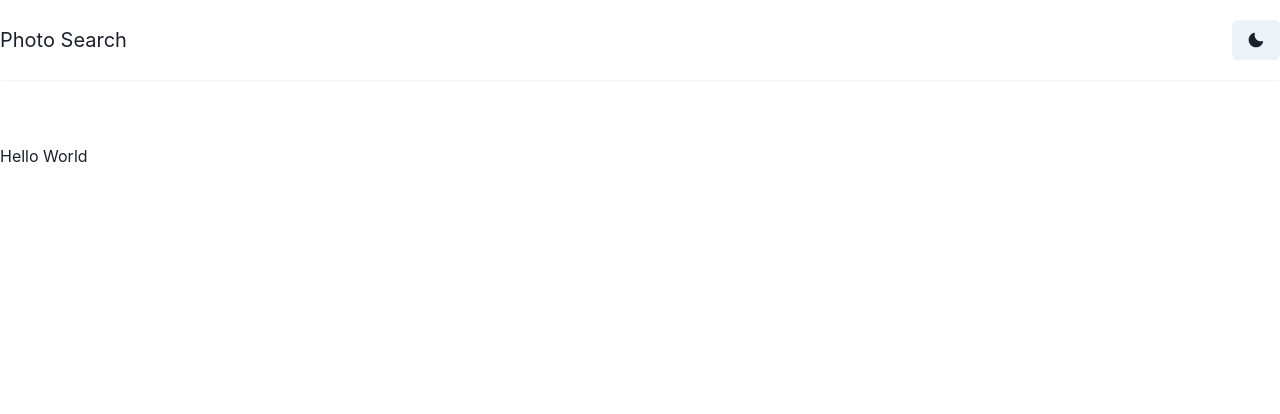
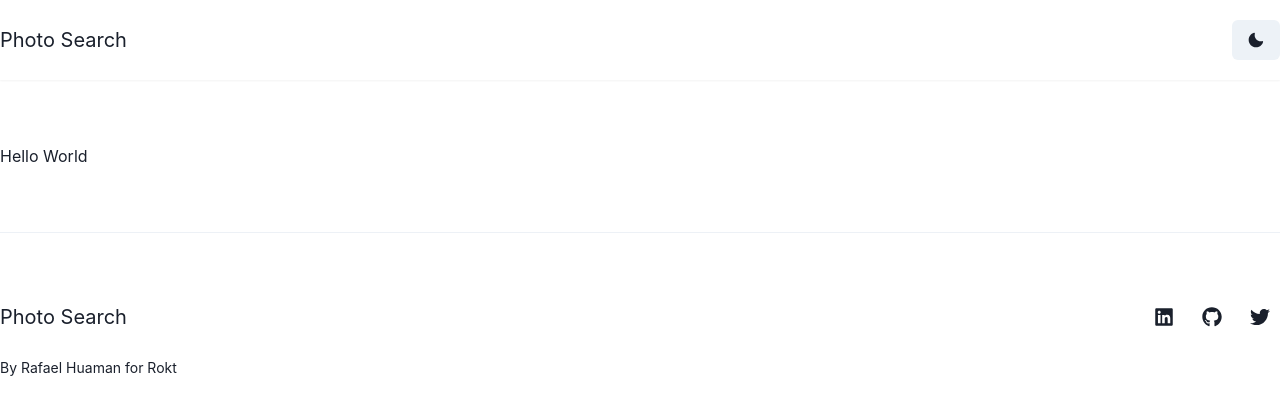
Before and after one commit to rafahuaman/photo-search, a Next.js app: page / in a window 1280 px wide. Shown: the top 414 px of the page. Built offline with nearby package versions, Linux system fonts and the light colour scheme.

Commit message:
Add a footer

```diff
--- a/package.json
+++ b/package.json
@@ -53,6 +53,7 @@
     "prettier": "^2.8.4",
     "react": "18.2.0",
     "react-dom": "18.2.0",
+    "react-icons": "^4.7.1",
     "start-server-and-test": "^1.15.4",
     "typescript": "4.9.5",
     "yarn": "^1.22.19"
--- /dev/null
+++ b/src/components/layout/Footer.tsx
@@ -0,0 +1,48 @@
+import {
+  ButtonGroup,
+  Divider,
+  IconButton,
+  Stack,
+  Text,
+} from "@chakra-ui/react";
+import { FaGithub, FaLinkedin, FaTwitter } from "react-icons/fa";
+import Container from "./Container";
+
+export default function Footer() {
+  return (
+    <>
+      <Divider />
+
+      <Container as="footer" role="contentinfo" py={{ base: "12", md: "16" }}>
+        <Stack spacing={{ base: "4", md: "5" }}>
+          <Stack justify="space-between" direction="row" align="center">
+            <Text fontSize="xl">Photo Search</Text>
+            <ButtonGroup variant="ghost">
+              <IconButton
+                as="a"
+                href="https://www.linkedin.com/in/rafahuaman/"
+                aria-label="LinkedIn"
+                icon={<FaLinkedin fontSize="1.25rem" />}
+              />
+              <IconButton
+                as="a"
+                href="https://github.com/rafahuaman"
+                aria-label="GitHub"
+                icon={<FaGithub fontSize="1.25rem" />}
+              />
+              <IconButton
+                as="a"
+                href="https://twitter.com/rhuaman"
+                aria-label="Twitter"
+                icon={<FaTwitter fontSize="1.25rem" />}
+              />
+            </ButtonGroup>
+          </Stack>
+          <Text fontSize="sm" color="subtle">
+            By Rafael Huaman for Rokt
+          </Text>
+        </Stack>
+      </Container>
+    </>
+  );
+}
--- a/src/components/layout/Layout.tsx
+++ b/src/components/layout/Layout.tsx
@@ -1,22 +1,15 @@
 import { Flex } from "@chakra-ui/react";
 import { ReactNode } from "react";
-import Container from "./Container";
-
+import Footer from "./Footer";
+import Main from "./Main";
 import NavBar from "./NavBar";
-
-function Main({ children }: { children: ReactNode }) {
-  return (
-    <Flex as="main" role="main" direction="column" flex="1" py="16">
-      <Container flex="1">{children}</Container>
-    </Flex>
-  );
-}
 
 export default function Layout({ children }: { children: ReactNode }) {
   return (
     <Flex direction="column" flex="1">
       <NavBar />
       <Main>{children}</Main>
+      <Footer />
     </Flex>
   );
 }
--- /dev/null
+++ b/src/components/layout/Main.tsx
@@ -0,0 +1,11 @@
+import { Flex } from "@chakra-ui/react";
+import { ReactNode } from "react";
+import Container from "./Container";
+
+export default function Main({ children }: { children: ReactNode }) {
+  return (
+    <Flex as="main" role="main" direction="column" flex="1" py="16">
+      <Container flex="1">{children}</Container>
+    </Flex>
+  );
+}
```
Also changed, not shown: 1 other file (tests, documents, lock files or other folders).
